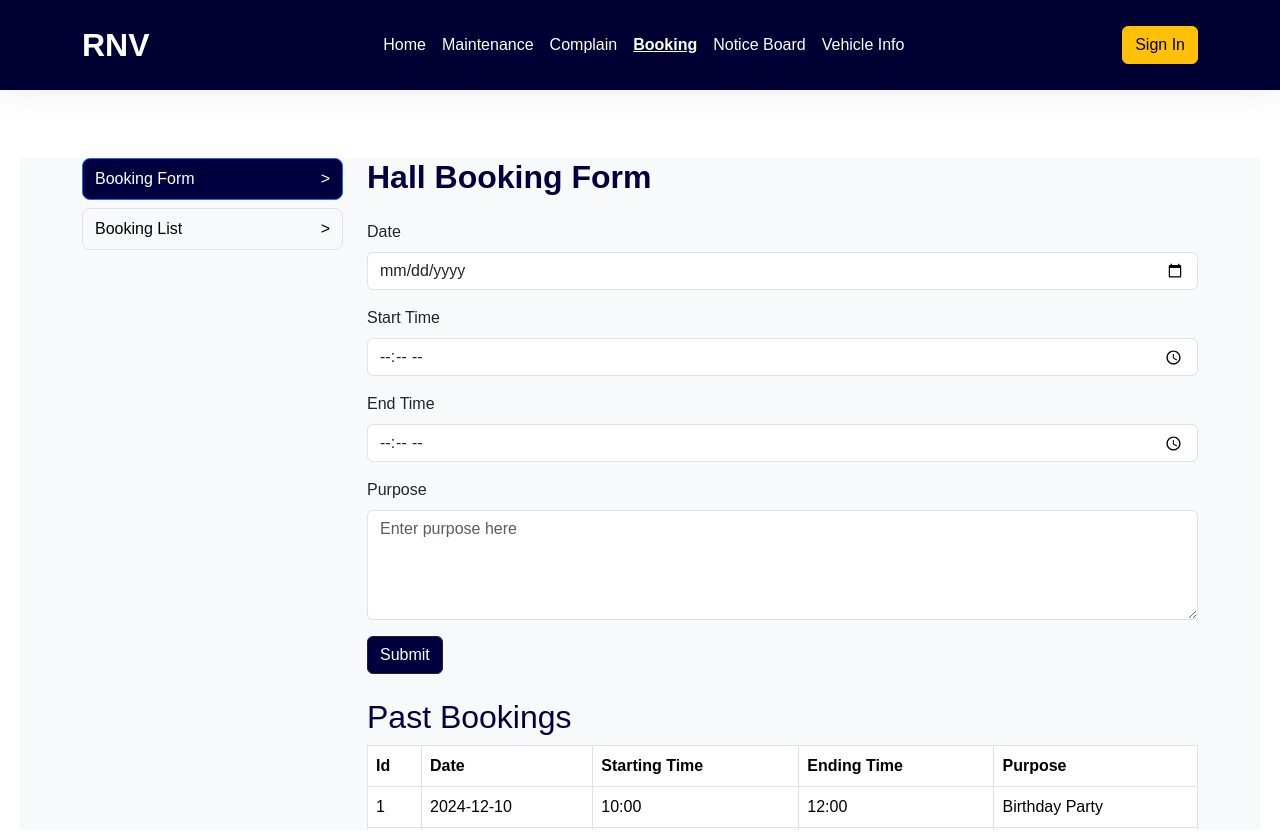
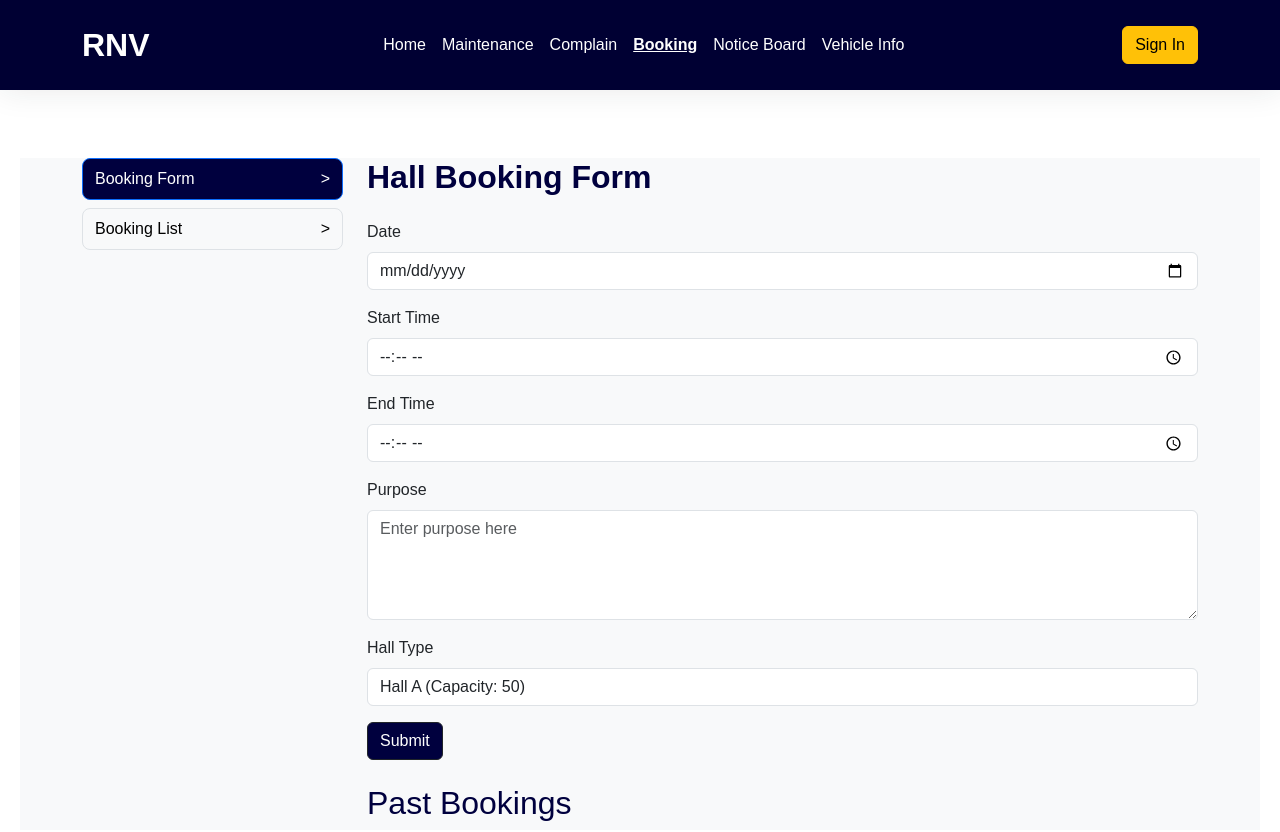
Before and after one commit to Vaibhavgoriya/apartment_management_system, a React (Vite) app in the folder frontend/: page /booking in a window 1280 px wide. Shown: the top 832 px of the page. Built offline with nearby package versions, Linux system fonts and the light colour scheme.

Commit message:
code and design change

```diff
--- a/frontend/src/userpanel/Components/Booking.jsx
+++ b/frontend/src/userpanel/Components/Booking.jsx
@@ -36,8 +36,6 @@ function Booking() {
     },
   ]);
 
-  const [showBookings, setShowBookings] = useState(false); // Track Booking List visibility
-
   const handleChange = (event) => {
     setFormData({ ...formData, [event.target.name]: event.target.value });
   };
@@ -46,6 +44,7 @@ function Booking() {
     event.preventDefault();
     console.log("Form submitted:", formData);
 
+    // Add new booking to the list
     const newBooking = {
       id: bookings.length + 1,
       date: formData.date,
@@ -57,7 +56,7 @@ function Booking() {
     setBookings([...bookings, newBooking]);
 
     // Clear form fields
-    setFormData({ date: "", startTime: "", endTime: "", purpose: "" });
+    setFormData({ date: "", startTime: "", endTime: "", purpose: "", hallType: "Hall A" });
   };
 
   return (
@@ -70,14 +69,12 @@ function Booking() {
               <button
                 className="btn btn-primary rounded-3 py-2 d-flex justify-content-between align-items-center"
                 style={{ backgroundColor: "#00003E" }}
-                onClick={() => setShowBookings(false)} // Show form
               >
                 <span>Booking Form</span>
                 <span>&gt;</span>
               </button>
               <button
                 className="btn btn-light border rounded-3 py-2 d-flex justify-content-between align-items-center"
-                onClick={() => setShowBookings(true)} // Show booking list
               >
                 <span>Booking List</span>
                 <span>&gt;</span>
@@ -85,7 +82,7 @@ function Booking() {
             </div>
           </div>
 
-          {/* Conditional Rendering */}
+          {/* Booking Form */}
           <div className="col-md-9">
             <h2 className="mb-4 fw-bold" style={{ color: "#00003E" }}>
               Hall Booking Form
@@ -148,6 +145,23 @@ function Booking() {
                   required
                 ></textarea>
               </div>
+              <div className="mb-3">
+                <label htmlFor="hallType" className="form-label">
+                  Hall Type
+                </label>
+                <select
+                  id="hallType"
+                  name="hallType"
+                  className="form-control"
+                  value={formData.hallType}
+                  onChange={handleChange}
+                  required
+                >
+                  <option value="Hall A">Hall A (Capacity: 50)</option>
+                  <option value="Hall B">Hall B (Capacity: 100)</option>
+                  <option value="Hall C">Hall C (Capacity: 150)</option>
+                </select>
+              </div>
               <button
                 type="submit"
                 className="btn btn-dark"
@@ -169,6 +183,7 @@ function Booking() {
                   <th>Starting Time</th>
                   <th>Ending Time</th>
                   <th>Purpose</th>
+                  <th>Hall Type</th>
                 </tr>
               </thead>
               <tbody>
@@ -179,6 +194,7 @@ function Booking() {
                     <td>{booking.startTime}</td>
                     <td>{booking.endTime}</td>
                     <td>{booking.purpose}</td>
+                    <td>{booking.hallType}</td>
                   </tr>
                 ))}
               </tbody>
```
